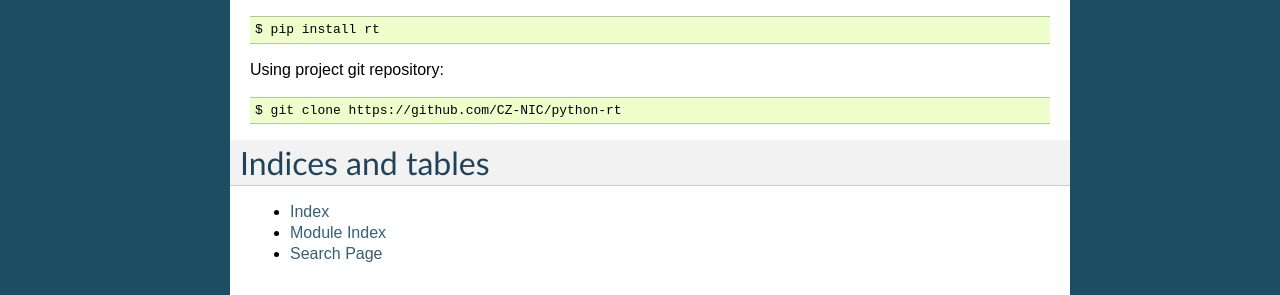
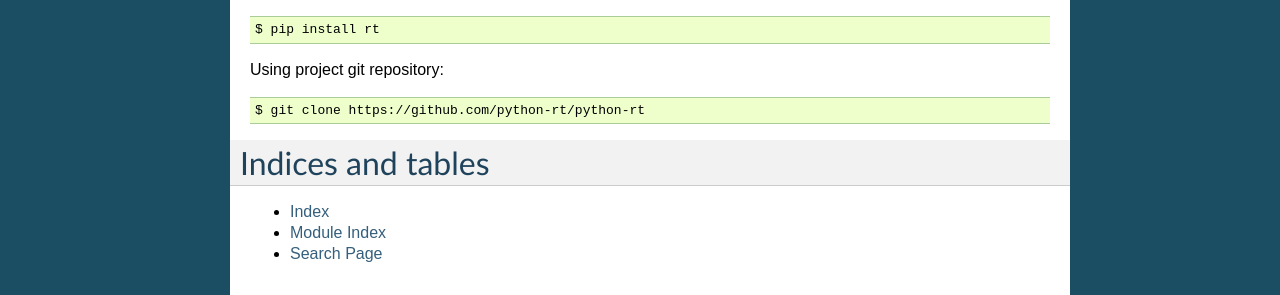
Before and after one commit to python-rt/python-rt, a Sphinx documentation site: the page built from doc/index.rst, in a window 1280 px wide. Shown: the part 448-743 px from the top of the page. Built offline with Sphinx 7.4.7, drawn with Linux system fonts in a browser that asks for light colours; some of the changed lines change nothing that is shown.

Commit message:
new repo path

```diff
--- a/doc/index.rst
+++ b/doc/index.rst
@@ -28,7 +28,7 @@ Using pip::
 
 Using project git repository::
 
-    $ git clone https://github.com/CZ-NIC/python-rt
+    $ git clone https://github.com/python-rt/python-rt
 
 Indices and tables
 ==================
```
